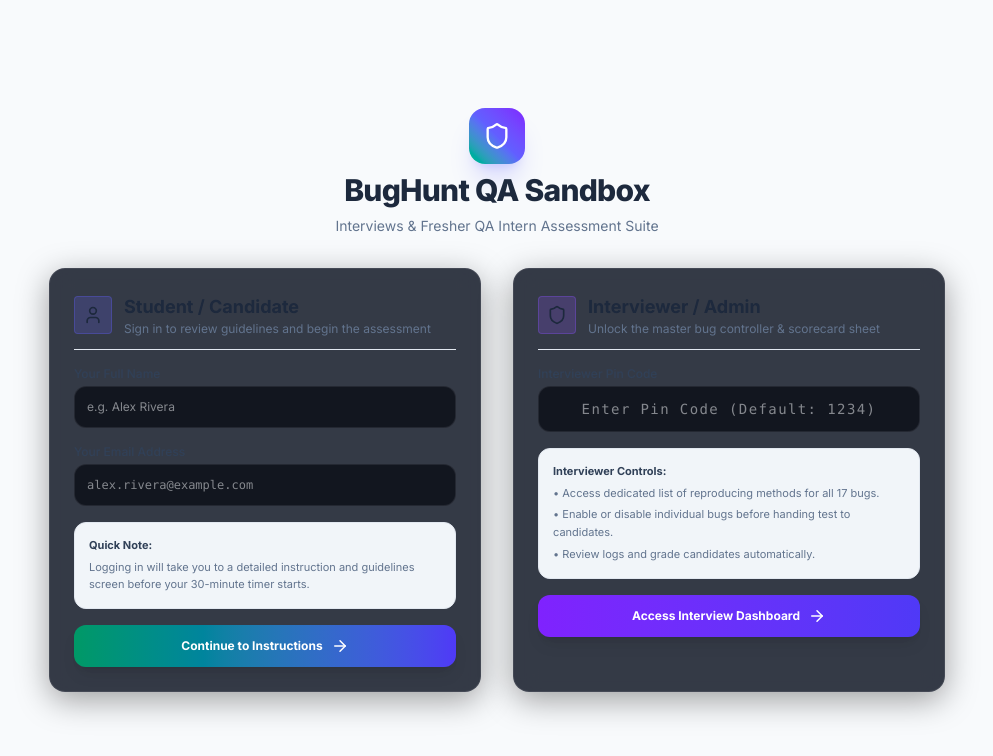
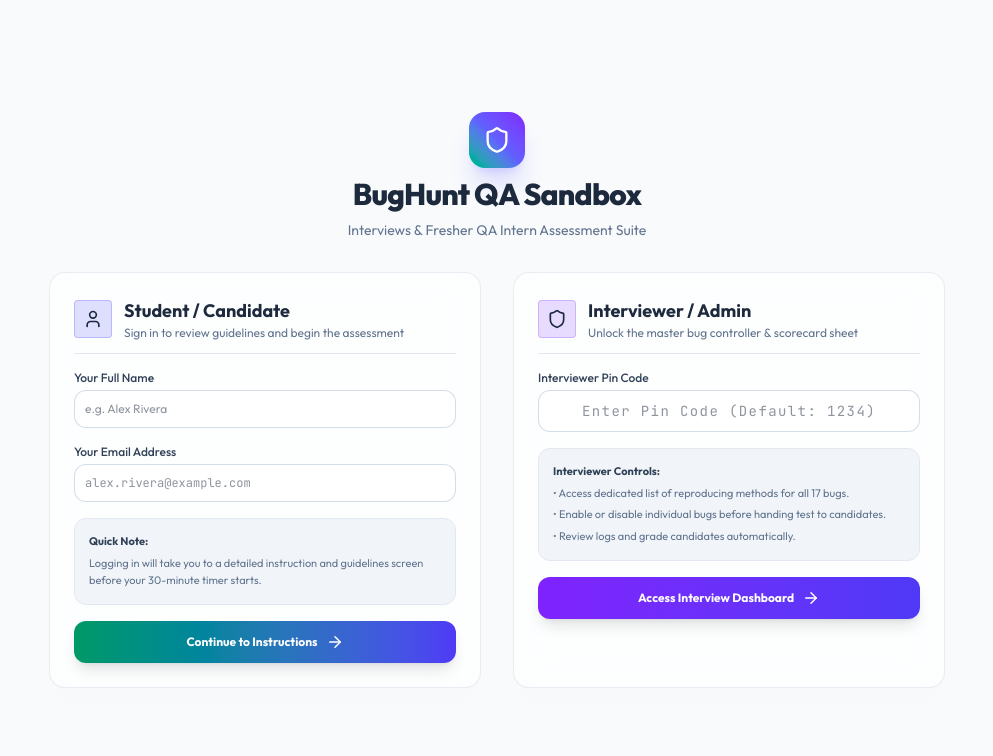
Before and after one commit to shamdkamble/qa-tester-interview-platform, a React (Vite) app: page / in a window 1280 px wide. Shown: the top 756 px of the page, without its empty margins (143-1136 px from the left). Built offline with nearby package versions, Linux system fonts and the light colour scheme.

Commit message:
Redesigned entire UI with Outfit typography and complete light/dark mode CSS adjustments

```diff
--- a/src/index.css
+++ b/src/index.css
@@ -1,69 +1,28 @@
+@import url('https://fonts.googleapis.com/css2?family=Outfit:wght@300;400;500;600;700;800&family=JetBrains+Mono:wght@400;500;700&display=swap');
+
 @import "tailwindcss";
 
 :root {
-  /* Dark Mode Variables (Default) */
-  --bg-color: #090D16;
-  --text-color: #f1f5f9;
-  --card-bg: rgba(18, 24, 38, 0.85);
-  --border-color: rgba(255, 255, 255, 0.08);
-  --input-bg: rgba(10, 14, 23, 0.8);
-  --input-text: #f8fafc;
-  --shadow-color: rgba(0, 0, 0, 0.37);
-  --text-muted: #94a3b8;
-  --panel-bg: rgba(22, 30, 48, 0.9);
-}
-
-.light {
-  /* Light Mode Variables */
-  --bg-color: #f8fafc;
-  --text-color: #0f172a;
-  --card-bg: rgba(255, 255, 255, 0.95);
-  --border-color: rgba(15, 23, 42, 0.08);
-  --input-bg: rgba(255, 255, 255, 1);
-  --input-text: #0f172a;
-  --shadow-color: rgba(15, 23, 42, 0.06);
-  --text-muted: #64748b;
-  --panel-bg: rgba(255, 255, 255, 0.98);
+  --font-sans: 'Outfit', sans-serif;
+  --font-mono: 'JetBrains Mono', monospace;
 }
 
 body {
-  background-color: var(--bg-color);
-  color: var(--text-color);
-  font-family: 'Inter', system-ui, -apple-system, BlinkMacSystemFont, 'Segoe UI', Roboto, sans-serif;
-  min-height: 100vh;
-  overflow-x: hidden;
+  font-family: var(--font-sans);
   transition: background-color 0.3s ease, color 0.3s ease;
 }
 
-/* Theme Adaptable Elements */
+/* Glassmorphism Classes with Dynamic Light/Dark Support */
 .glass-panel {
-  background: var(--card-bg);
-  backdrop-filter: blur(12px);
-  -webkit-backdrop-filter: blur(12px);
-  border: 1px solid var(--border-color);
-  box-shadow: 0 8px 32px 0 var(--shadow-color);
-  transition: background 0.3s ease, border-color 0.3s ease, box-shadow 0.3s ease;
+  @apply bg-white/70 dark:bg-slate-900/70 backdrop-blur-xl border border-slate-200/80 dark:border-slate-800/80 shadow-xl shadow-slate-100/10 dark:shadow-slate-950/50 transition-all duration-300;
 }
 
 .glass-panel-glow {
-  background: var(--panel-bg);
-  backdrop-filter: blur(16px);
-  border: 1px solid rgba(99, 102, 241, 0.3);
-  box-shadow: 0 0 25px rgba(99, 102, 241, 0.15);
-  transition: background 0.3s ease, border-color 0.3s ease, box-shadow 0.3s ease;
+  @apply bg-white/90 dark:bg-slate-900/90 backdrop-blur-2xl border-2 border-indigo-500/20 dark:border-indigo-500/30 shadow-2xl shadow-indigo-500/5 dark:shadow-indigo-500/10 transition-all duration-300;
 }
 
 .glass-input {
-  background: var(--input-bg);
-  border: 1px solid var(--border-color);
-  color: var(--input-text);
-  transition: all 0.2s ease-in-out;
-}
-
-.glass-input:focus {
-  outline: none;
-  border-color: #6366F1;
-  box-shadow: 0 0 0 3px rgba(99, 102, 241, 0.2);
+  @apply w-full p-2.5 rounded-xl bg-white/80 dark:bg-slate-950/80 border border-slate-300/80 dark:border-slate-800/80 text-slate-800 dark:text-slate-100 focus:outline-none focus:border-indigo-500 focus:ring-4 focus:ring-indigo-500/10 transition-all duration-200;
 }
 
 /* Custom Scrollbar */
@@ -73,39 +32,36 @@ body {
 }
 
 ::-webkit-scrollbar-track {
-  background: rgba(15, 23, 42, 0.6);
+  @apply bg-slate-100 dark:bg-slate-950;
 }
 
 ::-webkit-scrollbar-thumb {
-  background: rgba(255, 255, 255, 0.15);
-  border-radius: 4px;
-}
-
-::-webkit-scrollbar-thumb:hover {
-  background: rgba(255, 255, 255, 0.3);
+  @apply bg-slate-300 dark:bg-slate-800 rounded-full hover:bg-slate-400 dark:hover:bg-slate-700 transition-colors;
 }
 
 /* Severity Badges */
 .badge-critical {
-  background: rgba(244, 63, 94, 0.15);
-  color: #fda4af;
-  border: 1px solid rgba(244, 63, 94, 0.3);
+  @apply px-2.5 py-0.5 rounded-full text-[10px] font-semibold bg-rose-50 dark:bg-rose-950/30 text-rose-600 dark:text-rose-400 border border-rose-200 dark:border-rose-800/50;
 }
 
 .badge-high {
-  background: rgba(245, 158, 11, 0.15);
-  color: #fde68a;
-  border: 1px solid rgba(245, 158, 11, 0.3);
+  @apply px-2.5 py-0.5 rounded-full text-[10px] font-semibold bg-amber-50 dark:bg-amber-950/30 text-amber-600 dark:text-amber-400 border border-amber-200 dark:border-amber-800/50;
 }
 
 .badge-medium {
-  background: rgba(6, 182, 212, 0.15);
-  color: #a5f3fc;
-  border: 1px solid rgba(6, 182, 212, 0.3);
+  @apply px-2.5 py-0.5 rounded-full text-[10px] font-semibold bg-cyan-50 dark:bg-cyan-950/30 text-cyan-600 dark:text-cyan-400 border border-cyan-200 dark:border-cyan-800/50;
 }
 
 .badge-low {
-  background: rgba(16, 185, 129, 0.15);
-  color: #a7f3d0;
-  border: 1px solid rgba(16, 185, 129, 0.3);
+  @apply px-2.5 py-0.5 rounded-full text-[10px] font-semibold bg-emerald-50 dark:bg-emerald-950/30 text-emerald-600 dark:text-emerald-400 border border-emerald-200 dark:border-emerald-800/50;
 }
+
+/* Animation utilities */
+@keyframes fadeIn {
+  from { opacity: 0; transform: translateY(8px); }
+  to { opacity: 1; transform: translateY(0); }
+}
+
+.animate-fade-in {
+  animation: fadeIn 0.4s cubic-bezier(0.16, 1, 0.3, 1) forwards;
+}
```
Also changed, not shown: src/components/Header.jsx (+24 -24 lines).
